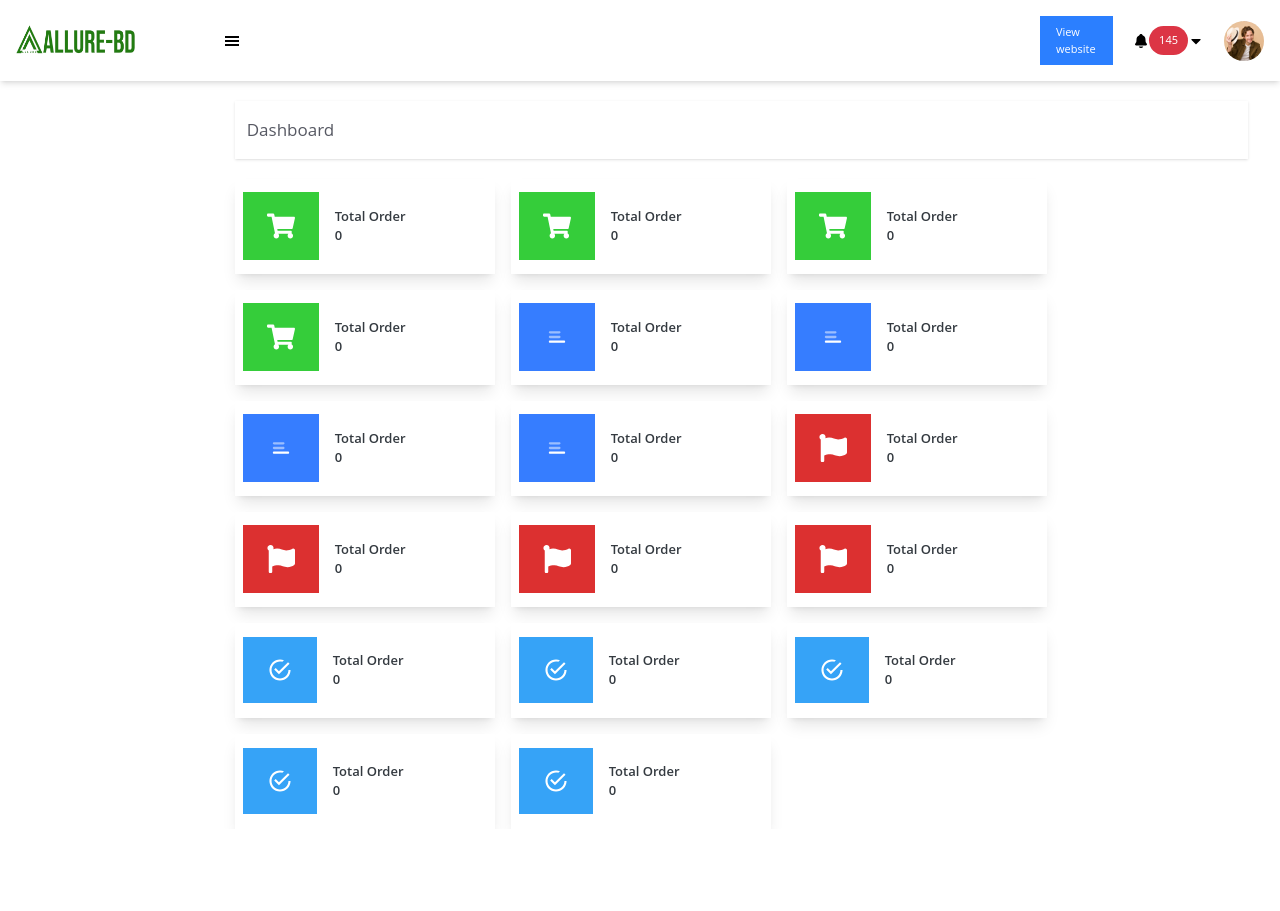
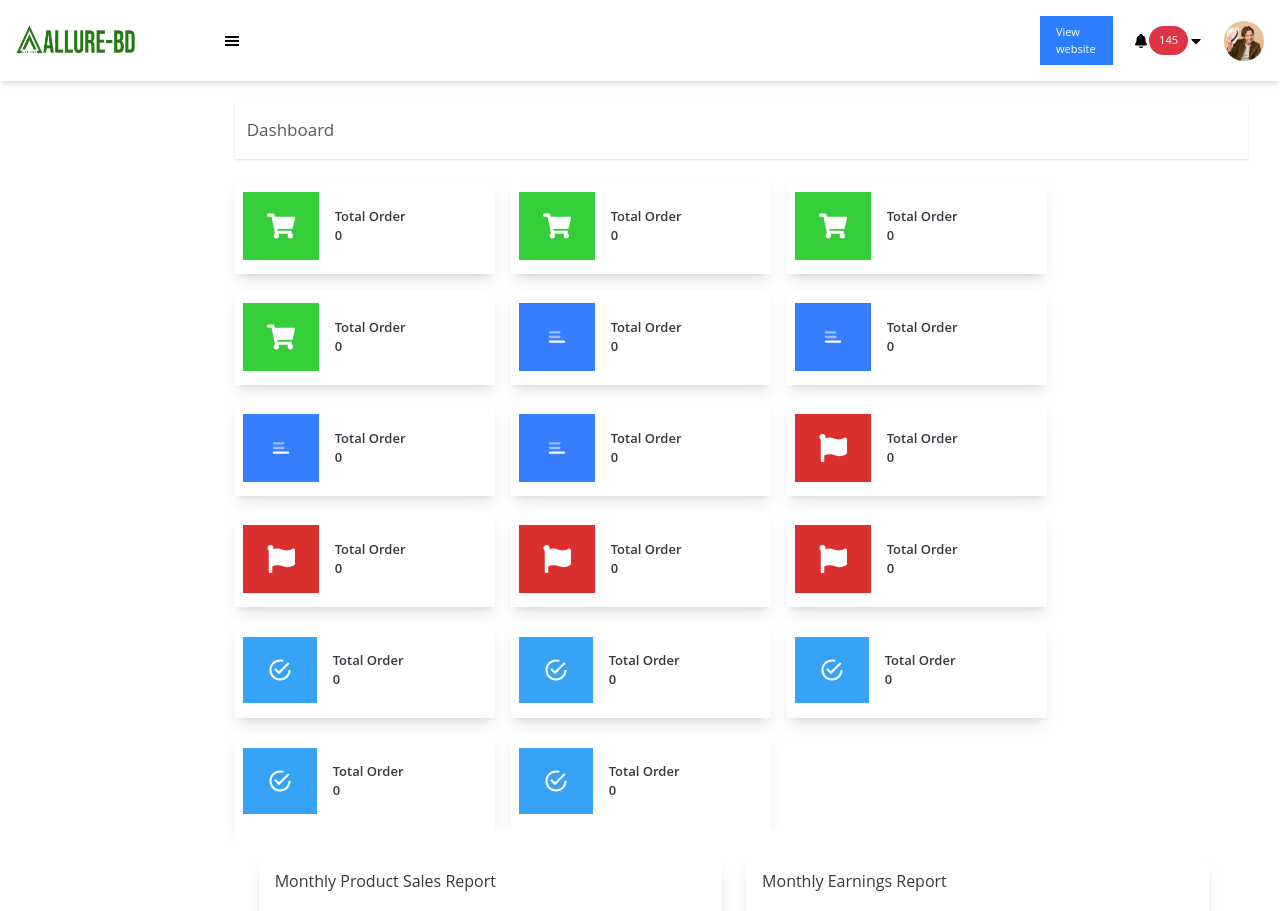
Before and after one commit to rahuldevsutradhar/Addmin-penal, a React app: page / in a window 1280 px wide. Shown: the top 911 px of the page. Before the commit the page ends 829 px from the top, so only its background shows below. Built offline with nearby package versions, Linux system fonts and the light colour scheme; the HTML template or start-up script is replaced by a standard one.

Commit message:
add chart

```diff
--- a/package.json
+++ b/package.json
@@ -15,6 +15,7 @@
     "react-dom": "^19.1.0",
     "react-icons": "^5.5.0",
     "react-router-dom": "^7.6.2",
+    "recharts": "^2.15.3",
     "tailwindcss": "^4.1.8"
   },
   "devDependencies": {
--- /dev/null
+++ b/src/components/ChartCard.jsx
@@ -0,0 +1,36 @@
+import React from "react";
+import {
+  LineChart,
+  Line,
+  XAxis,
+  YAxis,
+  CartesianGrid,
+  Tooltip,
+  ResponsiveContainer,
+} from "recharts";
+
+const ChartCard = ({ title, data, color,className }) => {
+  return (
+    <div className="rounded-xl shadow-lg bg-white p-4 w-full md:w-[48%]">
+      <h3 className={`text-[16px]  pb-4 font-open font-normal text-[#343A40] ${className}`}>{title}</h3>
+      <ResponsiveContainer width="100%" height={250}>
+        <LineChart data={data}>
+          <CartesianGrid strokeDasharray="3 3" />
+          <XAxis dataKey="date" />
+          <YAxis domain={[-1, 1]} />
+          <Tooltip />
+          <Line
+            type="monotone"
+            dataKey="value"
+            stroke={color}
+            strokeWidth={3}
+            dot={{ r: 4 }}
+            activeDot={{ r: 6 }}
+          />
+        </LineChart>
+      </ResponsiveContainer>
+    </div>
+  );
+};
+
+export default ChartCard;
--- /dev/null
+++ b/src/datas/chartData.js
@@ -0,0 +1,36 @@
+
+export const salesData = [
+  { date: "11 May", value: 0.1 },
+  { date: "14 May", value: 0.3 },
+  { date: "16 May", value: 0.2 },
+  { date: "18 May", value: 0.5 },
+  { date: "20 May", value: 0.4 },
+  { date: "22 May", value: 0.6 },
+  { date: "24 May", value: 0.7 },
+  { date: "26 May", value: 0.5 },
+  { date: "28 May", value: 0.6 },
+  { date: "30 May", value: 0.8 },
+  { date: "01 Jun", value: 0.9 },
+  { date: "03 Jun", value: 0.7 },
+  { date: "05 Jun", value: 0.5 },
+  { date: "07 Jun", value: 0.6 },
+  { date: "09 Jun", value: 0.8 },
+];
+
+export const earningsData = [
+  { date: "11 May", value: 0.05 },
+  { date: "14 May", value: 0.1 },
+  { date: "16 May", value: 0.15 },
+  { date: "18 May", value: 0.2 },
+  { date: "20 May", value: 0.25 },
+  { date: "22 May", value: 0.3 },
+  { date: "24 May", value: 0.35 },
+  { date: "26 May", value: 0.4 },
+  { date: "28 May", value: 0.45 },
+  { date: "30 May", value: 0.5 },
+  { date: "01 Jun", value: 0.55 },
+  { date: "03 Jun", value: 0.6 },
+  { date: "05 Jun", value: 0.65 },
+  { date: "07 Jun", value: 0.7 },
+  { date: "09 Jun", value: 0.75 },
+];
--- a/src/pages/Home.jsx
+++ b/src/pages/Home.jsx
@@ -6,13 +6,16 @@ import Flex from '../components/Flex'
 import CartTwo from '../components/CartTwo'
 import CartThree from '../components/CartThree'
 import CartFour from '../components/CartFour'
+import ChartCard from '../components/ChartCard'
+import { salesData, earningsData } from "../datas/chartData";
+
 
 
 const Home = () => {
   return (
     <section>
       <Container>
-            <Navbar/>
+        <Navbar />
         <Flex>
           <div className='w-2/12'></div>
           <div className='w-10/12 flex flex-col justify-center mx-8'>
@@ -39,6 +42,21 @@ const Home = () => {
               <CartFour text='Total Order' number='0' />
             </div>
 
+            <div className="p-6 bg-white min-h-screen">
+              <div className="flex flex-col md:flex-row gap-6">
+                <ChartCard
+                  title="Monthly Product Sales Report"
+                  data={salesData}
+                  color="#007bff" // Blue
+                />
+                <ChartCard
+                  title="Monthly Earnings Report"
+                  data={earningsData}
+                  color="#ff4d6d" // Red
+                />
+              </div>
+            </div>
+
           </div>
         </Flex>
 
```
Also changed, not shown: 1 other file (tests, documents, lock files or other folders). Lines whose indentation alone changed are shown as unchanged.
